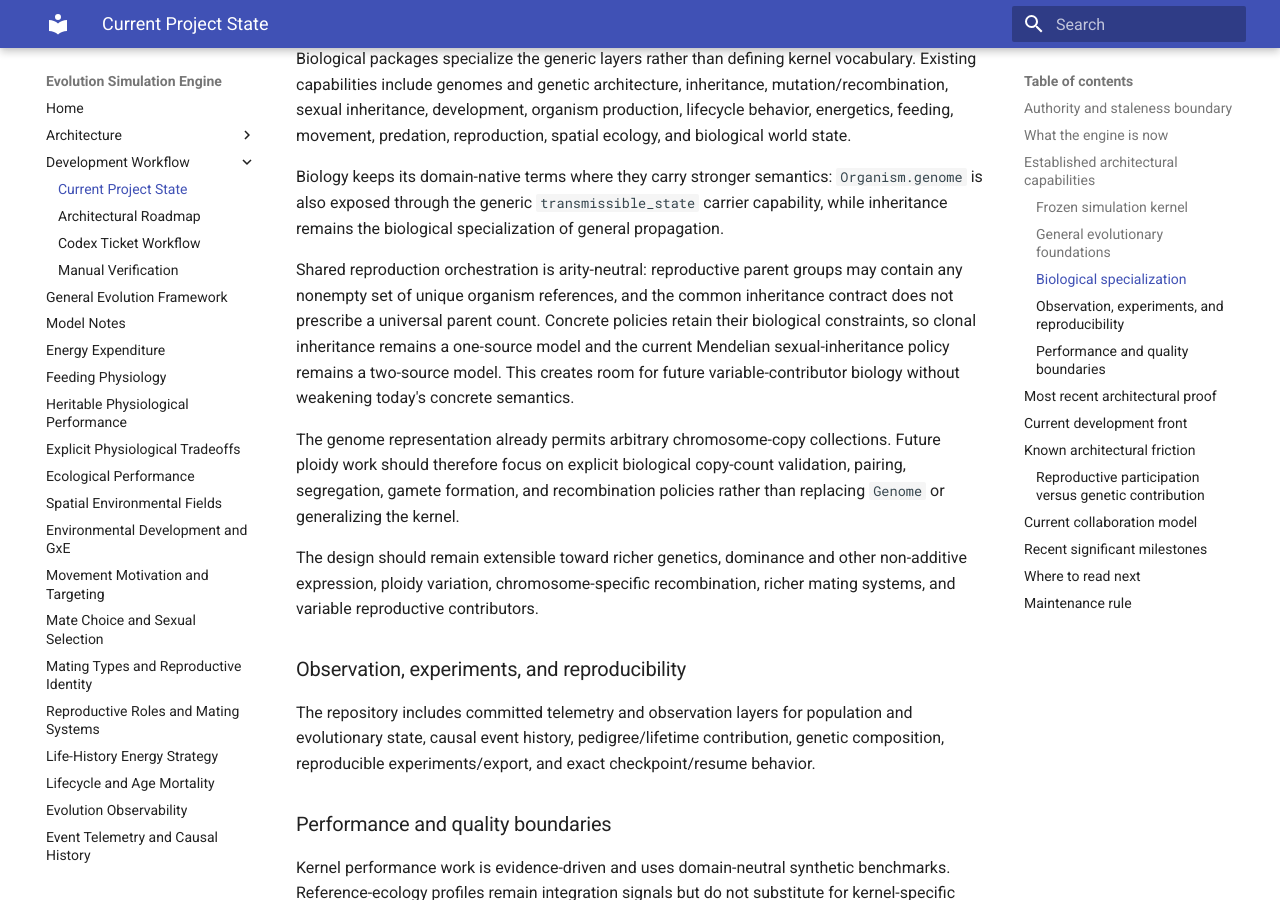
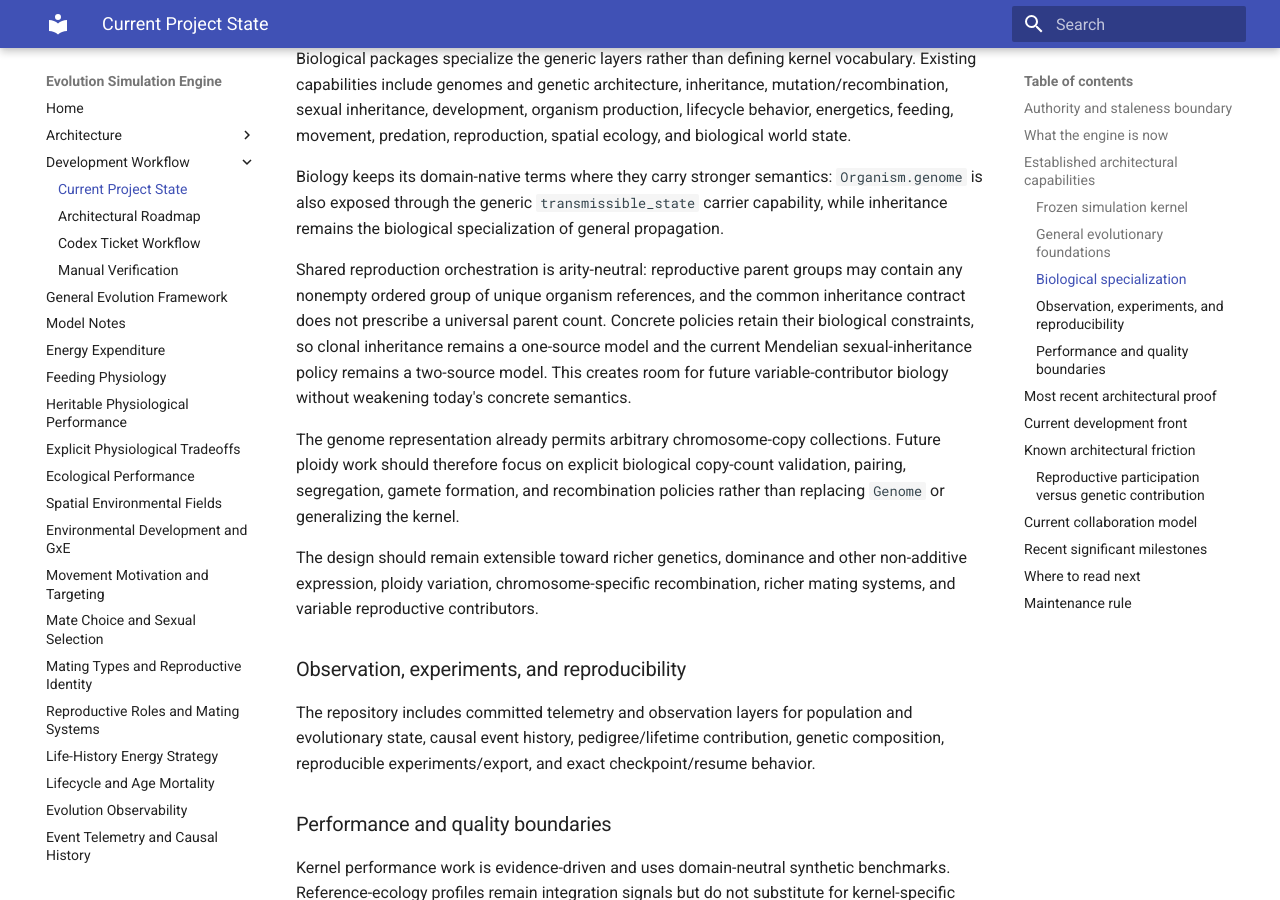
Before and after one commit to abdullahkhan57721/evolution-simulation-engine, an MkDocs documentation site: the page built from docs/development/current_state.md, in a window 1280 px wide and 900 px high, scrolled down 2449 px. Built offline with MkDocs 1.6.1 and Material for MkDocs 9.7.7, drawn with Linux system fonts in a browser that asks for light colours.

Commit message:
Clarify ordered reproductive groups

```diff
--- a/docs/development/current_state.md
+++ b/docs/development/current_state.md
@@ -106,8 +106,8 @@ carrier capability, while inheritance remains the biological specialization of
 general propagation.
 
 Shared reproduction orchestration is arity-neutral: reproductive parent groups
-may contain any nonempty set of unique organism references, and the common
-inheritance contract does not prescribe a universal parent count. Concrete
+may contain any nonempty ordered group of unique organism references, and the
+common inheritance contract does not prescribe a universal parent count. Concrete
 policies retain their biological constraints, so clonal inheritance remains a
 one-source model and the current Mendelian sexual-inheritance policy remains a
 two-source model. This creates room for future variable-contributor biology
```
